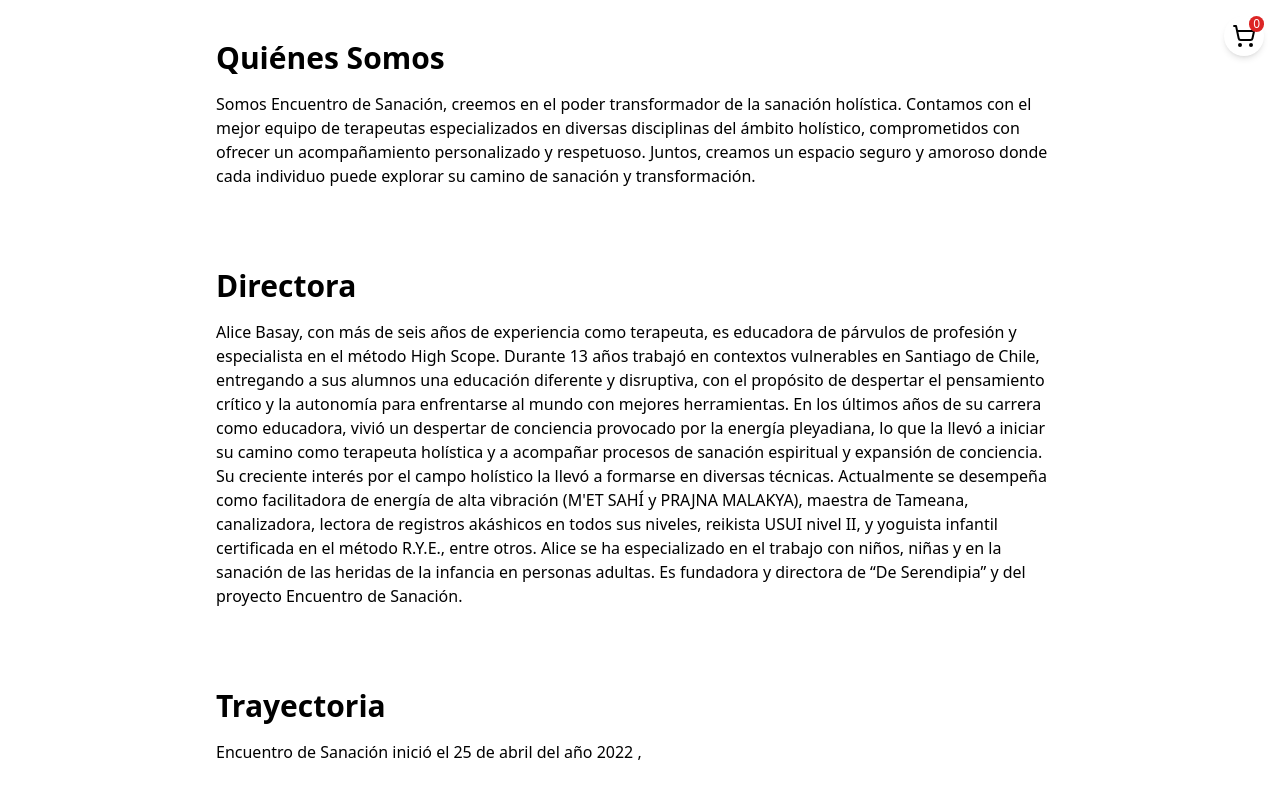
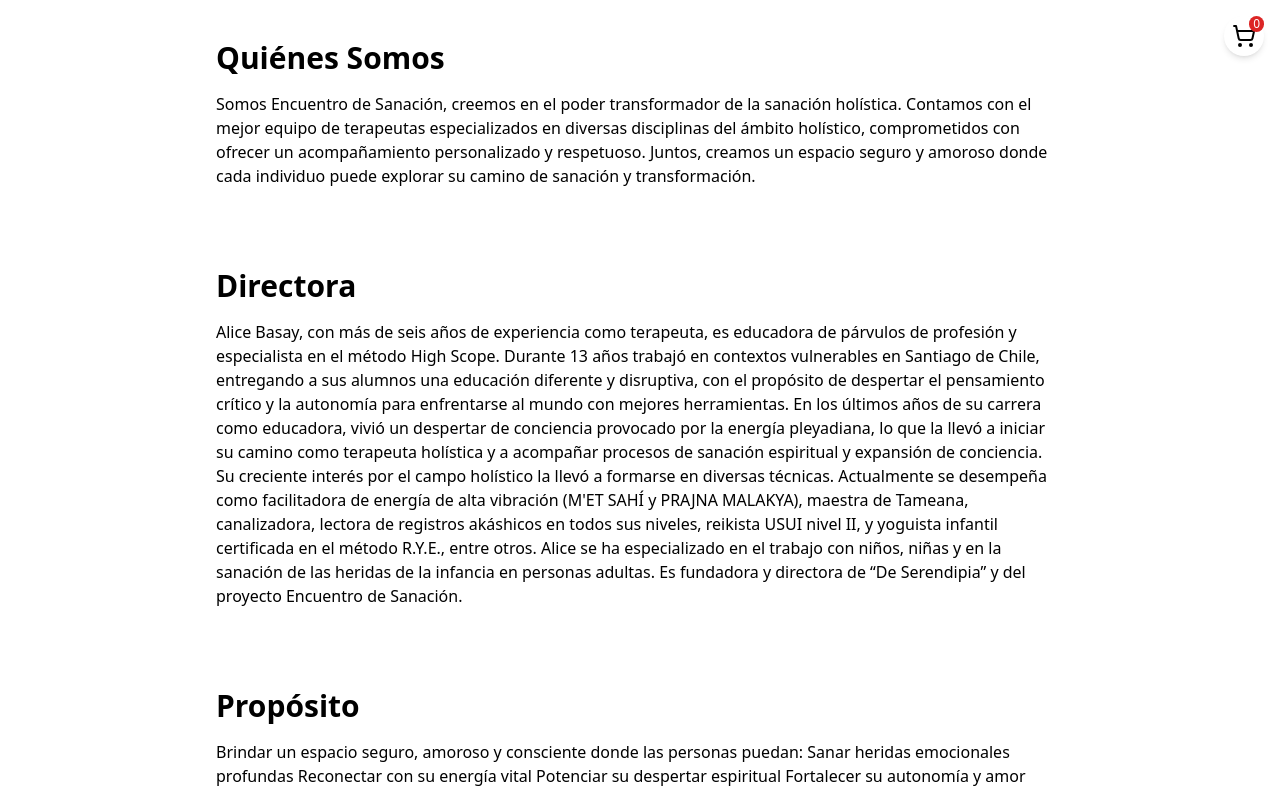
Before and after one commit to encuentrodesanacion/Encuentrodesanacion, a React (Vite) app: page /quienes-somos in a window 1280 px wide. Shown: the top 792 px of the page. Built offline with nearby package versions, Linux system fonts and the light colour scheme.

Commit message:
fix: Avance 40

```diff
--- a/src/pages/QuienesSomos.tsx
+++ b/src/pages/QuienesSomos.tsx
@@ -40,12 +40,12 @@ const Directora = () => (
   </section>
 );
 
-const Trayectoria = () => (
-  <section id="trayectoria" className="py-10 px-6 max-w-4xl mx-auto">
-    <h2 className="text-3xl font-bold mb-4">Trayectoria</h2>
-    <p>Encuentro de Sanación inició el 25 de abril del año 2022 ,</p>
-  </section>
-);
+// const Trayectoria = () => (
+//   <section id="trayectoria" className="py-10 px-6 max-w-4xl mx-auto">
+//     <h2 className="text-3xl font-bold mb-4">Trayectoria</h2>
+//     <p>Encuentro de Sanación inició el 25 de abril del año 2022 ,</p>
+//   </section>
+// );
 
 const Proposito = () => (
   <section id="proposito" className="py-10 px-6 max-w-4xl mx-auto">
@@ -111,7 +111,7 @@ const QuienesSomosPage = () => {
     <div>
       <QuiénesSomos />
       <Directora />
-      <Trayectoria />
+      {/* <Trayectoria /> */}
       <Proposito />
       <Mision />
 
```
